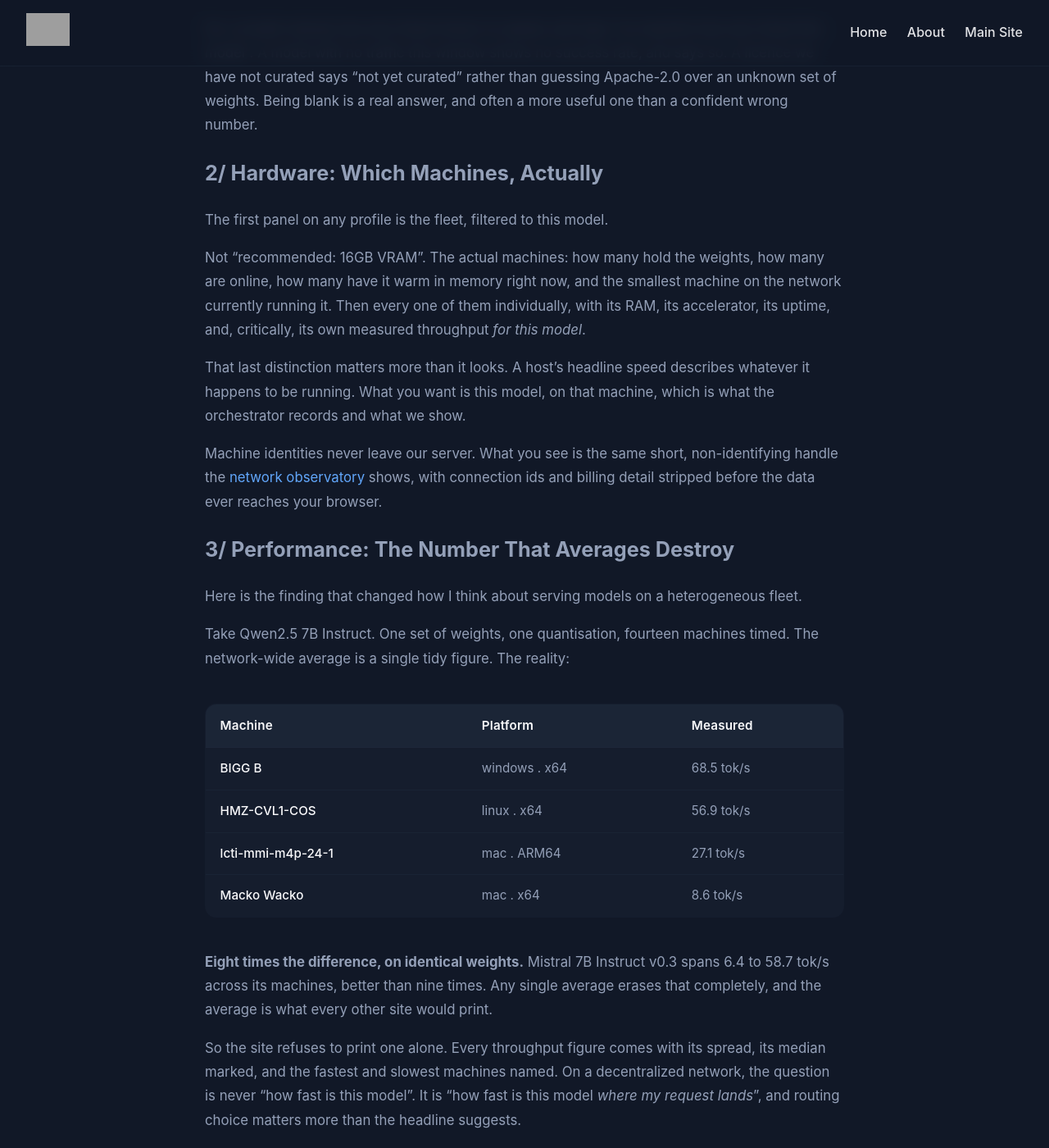
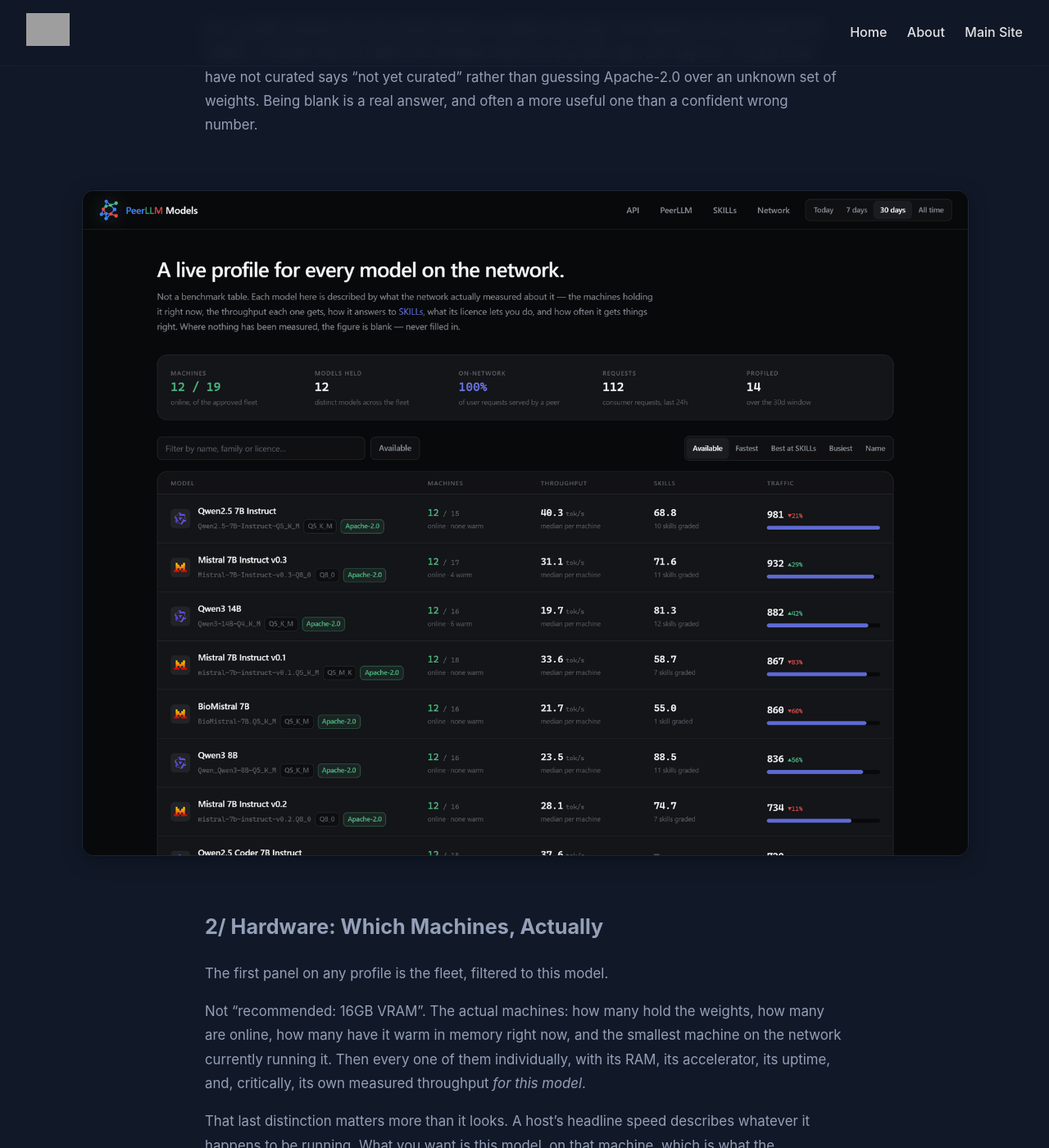
Before and after one commit to PeerLLM/peerllm.github.io, a Jekyll site: the page built from _posts/2026-08-30-introducing-peerllm-models.md, in a window 1280 px wide and 1400 px high, scrolled down 1878 px. Shown: the whole window at 82% size. Built offline with Jekyll 4.4.1, drawn with Linux system fonts in a browser that asks for light colours; comment, search, counter and statistics services are not loaded; grey boxes are pictures that could not be loaded.

Commit message:
Show the site: a screenshot per section
Seven captures from the live network, each placed under the paragraph
that describes it: the index, the hardware fleet, the throughput spread,
the SKILLs category shape, the three unfused correctness readings, the
licence reading, and the fit check answered for an RTX 4090 desktop.

Two CSS additions they needed. UI screenshots are dark on a dark page,
so .shot gives them a hairline edge to sit on rather than bleeding into
the background. And these are dense dashboards: in the 780px reading
column the panel text lands around two thirds size, so .wide breaks them
out to 1080px on viewports with the room, and leaves them alone below
1200px. Verified no horizontal overflow at 375, 1024, 1200 and 1346.

Captured while the fleet was up. An earlier pass caught a moment when
every machine happened to be offline, which is honest but reads as a
dead network.

Co-Authored-By: Claude Opus 5 <noreply@anthropic.com>

```diff
--- a/_posts/2026-08-30-introducing-peerllm-models.md
+++ b/_posts/2026-08-30-introducing-peerllm-models.md
@@ -43,6 +43,11 @@ That sounds obvious. It is not how most of this genre works. It is very easy to
 
 So: a model nobody has ever timed shows no speed, and says "no machine has ever timed this model". A model with no traffic this window shows no success rate, and says so. A licence we have not curated says "not yet curated" rather than guessing Apache-2.0 over an unknown set of weights. Being blank is a real answer, and often a more useful one than a confident wrong number.
 
+<div class="post-image shot wide">
+  <img src="/assets/images/models-index.png"
+       alt="The models.peerllm.com index: 12 of 19 machines online, 12 distinct models held, and a table of every model with its available machines, median throughput, skill score and traffic">
+</div>
+
 ## 2/ Hardware: Which Machines, Actually
 
 The first panel on any profile is the fleet, filtered to this model.
@@ -52,6 +57,11 @@ Not "recommended: 16GB VRAM". The actual machines: how many hold the weights, ho
 That last distinction matters more than it looks. A host's headline speed describes whatever it happens to be running. What you want is this model, on that machine, which is what the orchestrator records and what we show.
 
 Machine identities never leave our server. What you see is the same short, non-identifying handle the [network observatory](https://networks.peerllm.com) shows, with connection ids and billing detail stripped before the data ever reaches your browser.
+
+<div class="post-image shot wide">
+  <img src="/assets/images/models-hardware.png"
+       alt="The Hardware panel for Qwen2.5 7B Instruct: 15 machines holding the weights, 12 online, none warm, a 16 GB memory floor, platform and accelerator breakdowns, then each machine listed with its RAM, VRAM and its own measured throughput for this model">
+</div>
 
 ## 3/ Performance: The Number That Averages Destroy
 
@@ -70,6 +80,11 @@ Take Qwen2.5 7B Instruct. One set of weights, one quantisation, fourteen machine
 
 So the site refuses to print one alone. Every throughput figure comes with its spread, its median marked, and the fastest and slowest machines named. On a decentralized network, the question is never "how fast is this model". It is "how fast is this model *where my request lands*", and routing choice matters more than the headline suggests.
 
+<div class="post-image shot wide">
+  <img src="/assets/images/models-performance.png"
+       alt="The Performance panel: 14 machines plotted as dots along an axis running from zero to 68.5 tok/s with the 40.3 median marked, above a line reading: fastest is BIGG B at 68.5 tok/s, slowest is Macko Wacko at 8.6 tok/s, a 8.0x gap on identical weights">
+</div>
+
 ## 4/ SKILLs: Does It Follow Instructions?
 
 This is where the two portals meet.
@@ -77,6 +92,11 @@ This is where the two portals meet.
 A skill can work perfectly on one model and quietly fall apart on another. SKILLs already measures that, model by model, on real eval runs. So every model profile pulls its skill evidence directly from [skills.peerllm.com](https://skills.peerllm.com): how many skills it has been graded on, its mean adherence, and its standing in each category of work against every other model tested there.
 
 The category breakdown is the interesting part, because it is rarely flat. Qwen3 14B scores 100 on writing and 100 on tool use, 92.3 on reasoning, and 26.6 on research. That is not a model that is "good" or "bad". That is a model with a shape, and knowing the shape tells you which jobs to send it.
+
+<div class="post-image shot wide">
+  <img src="/assets/images/models-skills.png"
+       alt="The Response to SKILLs panel for Qwen3 14B: 81 adherence over 23 runs across 12 graded skills, strongest at writing and tool use, weakest at research and data, with per-category bars reading 100, 100, 92.3, 51.9 and 26.6">
+</div>
 
 ## 5/ Correctness: Three Readings, Never Fused
 
@@ -88,6 +108,11 @@ There are three independent ways to ask whether a model gets things right, and t
 
 Every instinct says to average these into one score. We deliberately do not. A composite would hide *which* of the three is missing, and that is precisely the thing worth knowing: a model with a great success rate that has never been run against a skill is a very different proposition from one that has been graded and passed. They sit side by side, unfused, and any of them can be blank.
 
+<div class="post-image shot wide">
+  <img src="/assets/images/models-correctness.png"
+       alt="The Correctness panel showing three separate rings rather than one score: delivery 95, instruction 81 over 23 skill runs, and reachability 100">
+</div>
+
 ## 6/ Licence: The Part Nobody Publishes
 
 None of our upstreams carry licence data. Not the orchestrator, not the model catalogue. You get the weights repo and nothing about what you may do with the weights.
@@ -97,6 +122,11 @@ So this is curated by hand, in the repository, against each model's own weights
 Three rules keep it honest. Every entry links both the licence text and the weights repo the reading came from. Each one records *how* it matched, whether by exact model id, by weights repo, or merely by family, and the page marks a family match as the weaker claim it is. And a model we do not recognise returns nothing at all. "Not yet curated" is a real answer; inventing a permissive licence over unknown weights is a liability.
 
 It is a reading of a licence, not legal advice, and the page says so.
+
+<div class="post-image shot wide">
+  <img src="/assets/images/models-licence.png"
+       alt="The Licence panel: Apache License 2.0, matched by model, with commercial use, modification and redistribution each marked permitted, attribution listed as an obligation, and links to the licence text and the weights repo">
+</div>
 
 ## 7/ Can My Machine Run This?
 
@@ -111,6 +141,11 @@ The question most people actually arrive with. There is a button for it on every
 Your browser will tell us a surprising amount: your GPU's name, your core count, your platform. It will not tell us your VRAM, ever, because no browser API exposes it; it is withheld as a fingerprinting signal. But a card's memory configuration is public knowledge, so we look it up from the name. Everything detected is editable, everything says where its number came from, and none of it leaves your browser.
 
 You can also point the check at a machine that is not yours: a configuration you are considering, or any machine already on the network. Pick one of those and the speed answer stops being an inference from lookalikes and becomes a direct reading, which the page marks as *measured, not inferred*.
+
+<div class="post-image shot wide">
+  <img src="/assets/images/models-fit.png"
+       alt="The fit check answering for a desktop with an RTX 4090: runs on the GPU needing about 12.9 GB of 24, a memory bar split into weights, overhead and headroom, a measured median of 16 tok/s from three comparable machines, and an earnings estimate of $0.21 to $0.34 a month broken into a compliance floor and a demand share, with the estimate-only legal notice beneath it">
+</div>
 
 ## 8/ Why This Only Works on a Real Network
 
--- a/assets/css/peerllm.css
+++ b/assets/css/peerllm.css
@@ -461,6 +461,22 @@ img, video {
   margin: 0 auto;
   border-radius: var(--radius);
 }
+/* Dense UI screenshots do not survive the 780px reading column: the panel text
+   ends up around two thirds size. Let them break out of it on viewports wide
+   enough to spare the room. Below that they simply fill the column as usual. */
+@media (min-width: 1200px) {
+  .post-image.wide {
+    width: min(1080px, calc(100vw - 5rem));
+    margin-left: 50%;
+    transform: translateX(-50%);
+  }
+}
+/* UI screenshots are dark on a dark page, so give them an edge to sit on.
+   Photographs do not need this, hence the separate class. */
+.post-image.shot img {
+  border: 1px solid hsl(var(--border));
+  box-shadow: var(--shadow-1);
+}
 /* Narrow variant for tall/portrait screenshots (e.g. a single host card). */
 .post-image.narrow img {
   max-width: 340px;
```
Also changed, not shown: assets/images/models-correctness.png (added), assets/images/models-fit.png (added), assets/images/models-hardware.png (added), assets/images/models-index.png (added), assets/images/models-licence.png (added), assets/images/models-performance.png (added), assets/images/models-skills.png (added).
